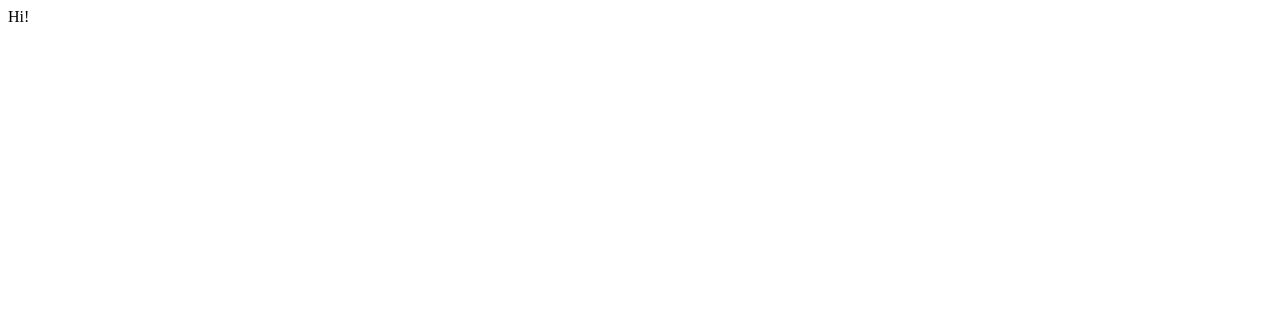
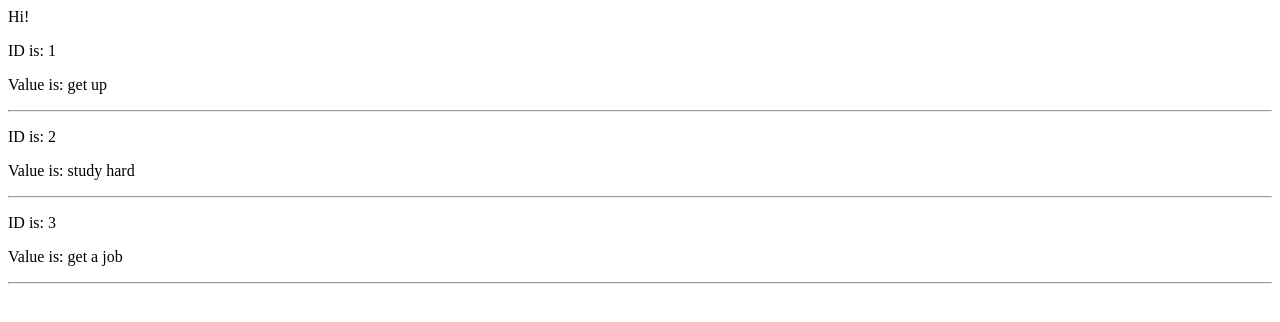
Before and after one commit to OmarThinks/react-cheat-sheet, a React (Create React App) app in the folder sample-app/: page / in a window 1280 px wide. Shown: the top 322 px of the page. Built offline with nearby package versions, Linux system fonts and the light colour scheme.

Commit message:
home.js:add:mapped state to props

```diff
--- a/sample-app/src/App.js
+++ b/sample-app/src/App.js
@@ -1,10 +1,12 @@
 import {Component} from 'react';
+import Home from "./components/home"
 
 class App extends Component {
   render = () => {
     return (
       <div className="App">
         Hi!
+        <Home />
       </div>
     );
   }
--- a/sample-app/src/components/home.js
+++ b/sample-app/src/components/home.js
@@ -1,9 +1,33 @@
 import {Component} from 'react';
+import {connect} from "react-redux";
 
 class Home extends Component {
   render = () => {
-    return(<div> Home </div>)
-  }
+  	const todos = this.props.todos;
+
+  	console.log(todos);
+    //const todos = this.props.products
+    const to_render = todos.map(todo => {
+        return(
+            <div className="todo" key={todo.id}>
+                <p>ID is: {todo.id}</p>
+                <p>Value is: {todo.value}</p>
+                <hr/>
+            </div>
+        );}
+    )
+    console.log(to_render)
+    return(
+        <div className="todos_list">
+            { to_render }
+        </div>
+    )  }
 }
 
-export default Home
+const mapStateToProps = (state) => {
+	return {
+		todos: state.todos
+	}
+}
+
+export default connect(mapStateToProps)(Home)
--- a/sample-app/src/index.js
+++ b/sample-app/src/index.js
@@ -9,8 +9,6 @@ import todosReducer from "./reducers/todos.js"
 const store = createStore(todosReducer);
 
 ReactDOM.render(
-  <React.StrictMode>
-    <App />
-  </React.StrictMode>,
+    <Provider store={store}> <App /> </Provider>,
   document.getElementById('root')
 );
--- a/sample-app/src/reducers/todos.js
+++ b/sample-app/src/reducers/todos.js
@@ -1,5 +1,9 @@
 const initState = {
-	todos:[]
+	todos:[
+		{id:1,value:"get up"},
+		{id:2,value:"study hard"},
+		{id:3,value:"get a job"},
+	]
 }
 
 const todosReducer = (state = initState, action) => {
```
Also changed, not shown: 1 other file (tests, documents, lock files or other folders).
